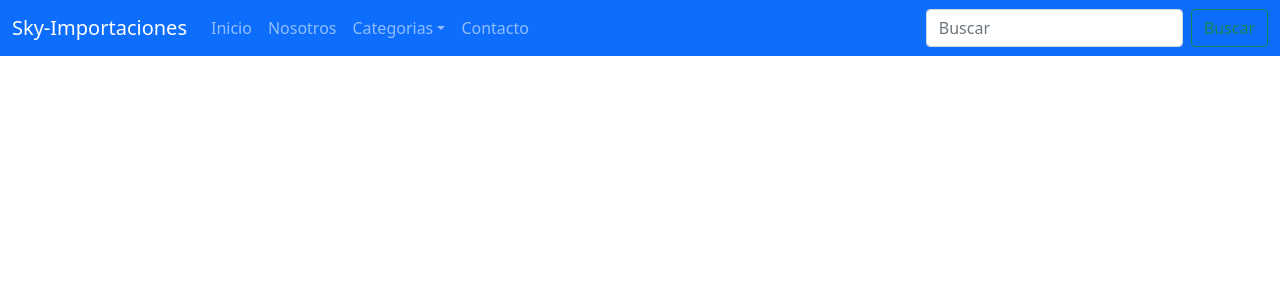
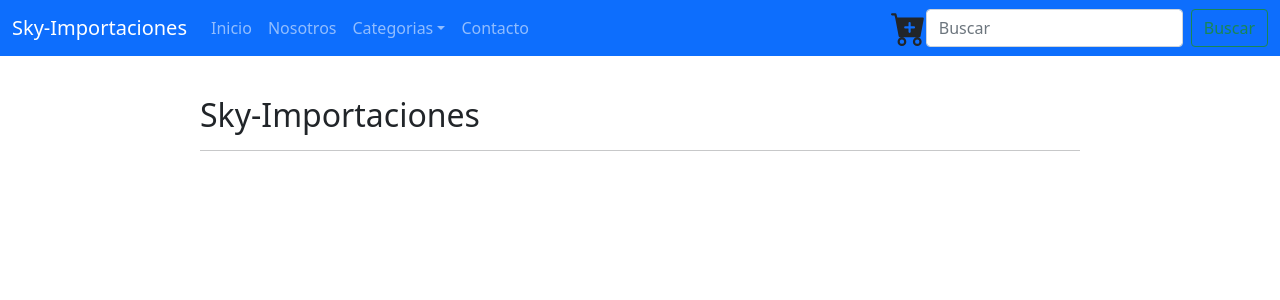
Before and after one commit to RichardLoz/Ecommerce_React_Rlozano, a React (Create React App) app in the folder ecommerce_rlozano/: page / in a window 1280 px wide. Shown: the top 300 px of the page. Built offline with nearby package versions, Linux system fonts and the light colour scheme.

Commit message:
Creacion de ItemListContainer y del icono del Cart

```diff
--- a/ecommerce_rlozano/package.json
+++ b/ecommerce_rlozano/package.json
@@ -10,7 +10,9 @@
     "react": "^18.0.0",
     "react-bootstrap": "^2.2.3",
     "react-dom": "^18.0.0",
+    "react-icons": "^4.3.1",
     "react-scripts": "5.0.1",
+    "sass": "^1.50.1",
     "web-vitals": "^2.1.4"
   },
   "scripts": {
--- a/ecommerce_rlozano/src/App.js
+++ b/ecommerce_rlozano/src/App.js
@@ -1,11 +1,14 @@
-import { NavBar } from "./components/NavBar";
+import { NavBar } from "./components/NavBar/NavBar";
 import "bootstrap/dist/css/bootstrap.min.css";
+import { ItemListContainer } from "./components/ItemListContainer/ItemListContainer";
+import "../src/styles/styles.scss";
 
 function App() {
   return (
-    <div>
+    <>
       <NavBar />
-    </div>
+      <ItemListContainer greeting="Sky-Importaciones" />
+    </>
   );
 }
 
--- /dev/null
+++ b/ecommerce_rlozano/src/components/ItemListContainer/ItemListContainer.js
@@ -0,0 +1,8 @@
+export const ItemListContainer = ({ greeting }) => {
+  return (
+    <section className="item-list-container">
+      <h2>{greeting}</h2>
+      <hr />
+    </section>
+  );
+};
--- /dev/null
+++ b/ecommerce_rlozano/src/components/ItemListContainer/ItemListContainer.scss
@@ -0,0 +1,5 @@
+.item-list-container {
+  max-width: 900px;
+  margin: 30px auto;
+  padding: 10px;
+}
--- a/ecommerce_rlozano/src/components/NavBar.js
+++ b/ecommerce_rlozano/src/components/NavBar/NavBar.js
@@ -1,5 +1,5 @@
 import * as React from "react";
-
+import { BsCartPlusFill } from "react-icons/bs";
 import {
   Navbar,
   Container,
@@ -34,6 +34,10 @@ export const NavBar = () => {
             </NavDropdown>
             <Nav.Link href="#action8">Contacto</Nav.Link>
           </Nav>
+          <div className="cart">
+            <BsCartPlusFill className="cart" />
+          </div>
+
           <Form className="d-flex">
             <FormControl
               type="search"
--- /dev/null
+++ b/ecommerce_rlozano/src/components/NavBar/NavBar.scss
@@ -0,0 +1,7 @@
+.cart {
+  width: 35px;
+  height: 35px;
+  display: flex;
+  justify-content: center;
+  align-items: center;
+}
--- /dev/null
+++ b/ecommerce_rlozano/src/styles/styles.scss
@@ -0,0 +1,4 @@
+@import "./variables.scss";
+@import "./global.scss";
+@import "../components/NavBar/NavBar.scss";
+@import "../components/ItemListContainer/ItemListContainer.scss";
```
Also changed, not shown: ecommerce_rlozano/src/styles/global.scss (added), ecommerce_rlozano/src/styles/variables.scss (added), 1 other file (tests, documents, lock files or other folders).
